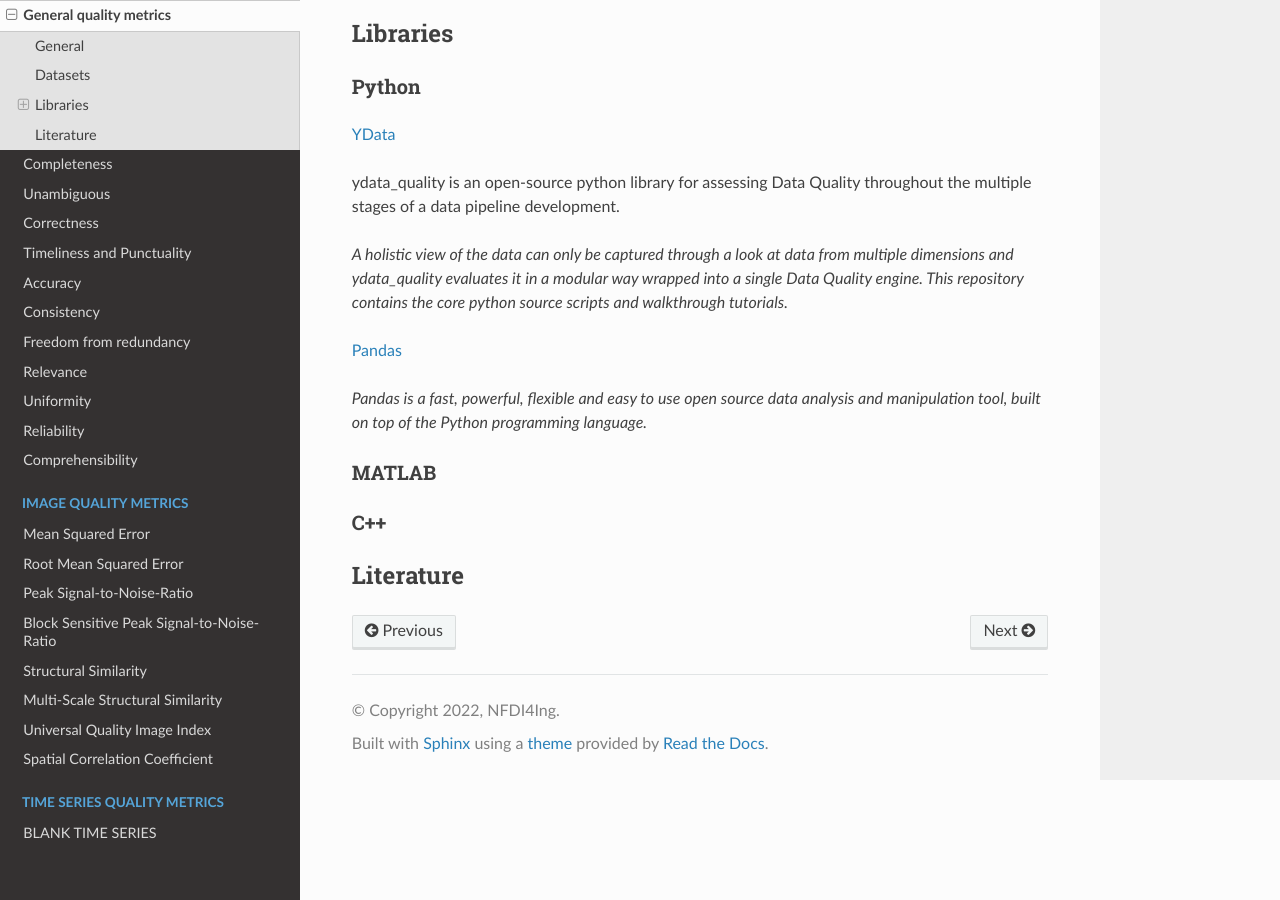
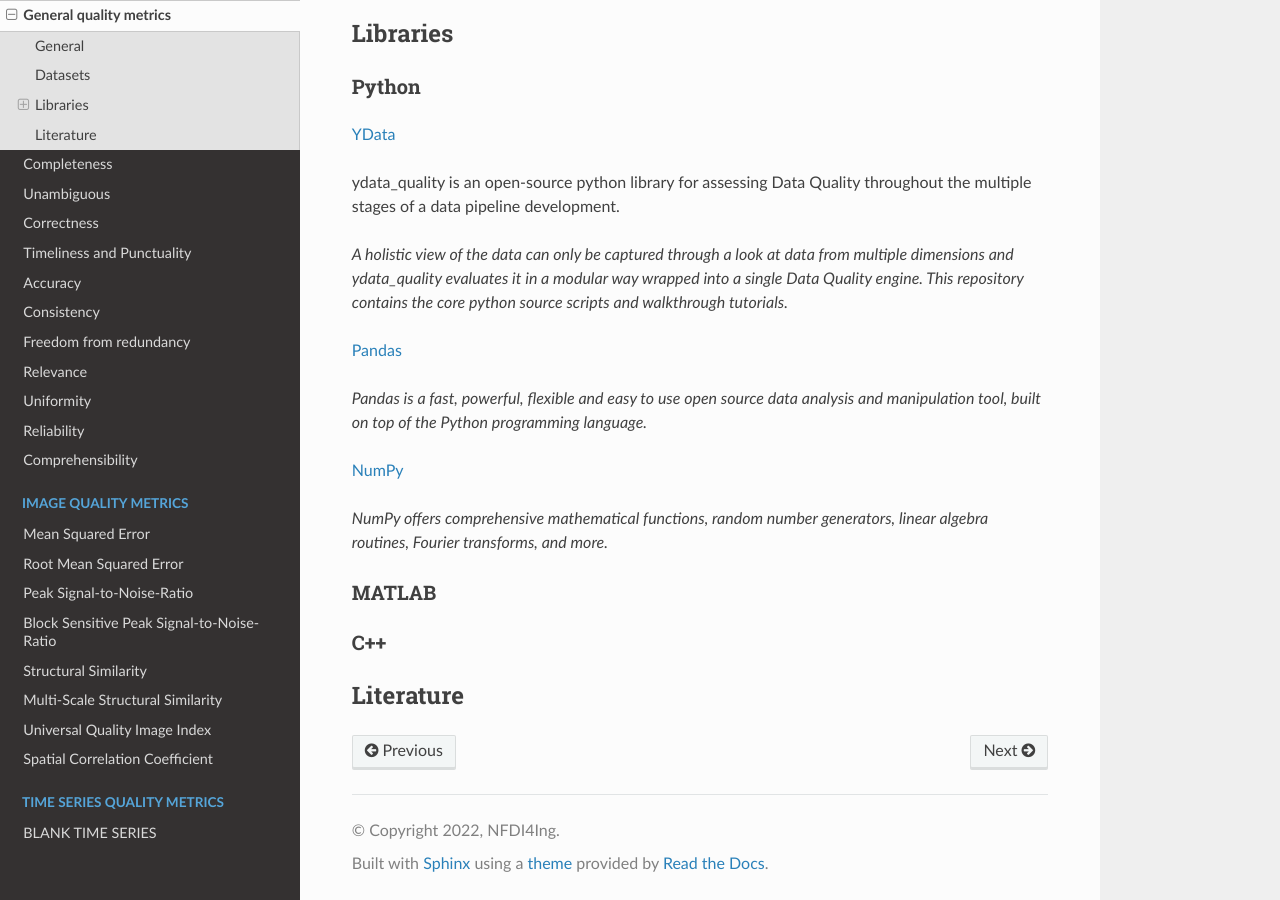
Before and after one commit to HDierend/Data-Quality-Metrics, a Sphinx documentation site: the page built from docs/source/general_quality/general_quality.rst, in a window 1280 px wide and 900 px high, scrolled down 1364 px. Built offline with Sphinx 7.4.7 and the Read the Docs theme 2.0.0, drawn with Linux system fonts in a browser that asks for light colours.

Commit message:
numpy library

```diff
--- a/docs/source/general_quality/general_quality.rst
+++ b/docs/source/general_quality/general_quality.rst
@@ -54,13 +54,10 @@
 Nature.com sources data sets from around the world that relate largely to the Corona pandemic.
 
 
-
-
-
-
 ********************
 Libraries
 ********************
+
 
 Python
 =========
@@ -77,6 +74,10 @@
 *Pandas is a fast, powerful, flexible and easy to use open source data analysis and manipulation tool,
 built on top of the Python programming language.*
 
+`NumPy <https://numpy.org/>`_
+
+*NumPy offers comprehensive mathematical functions, random number generators, linear algebra routines, Fourier transforms, and more.*
+
 MATLAB
 =========
 
```
